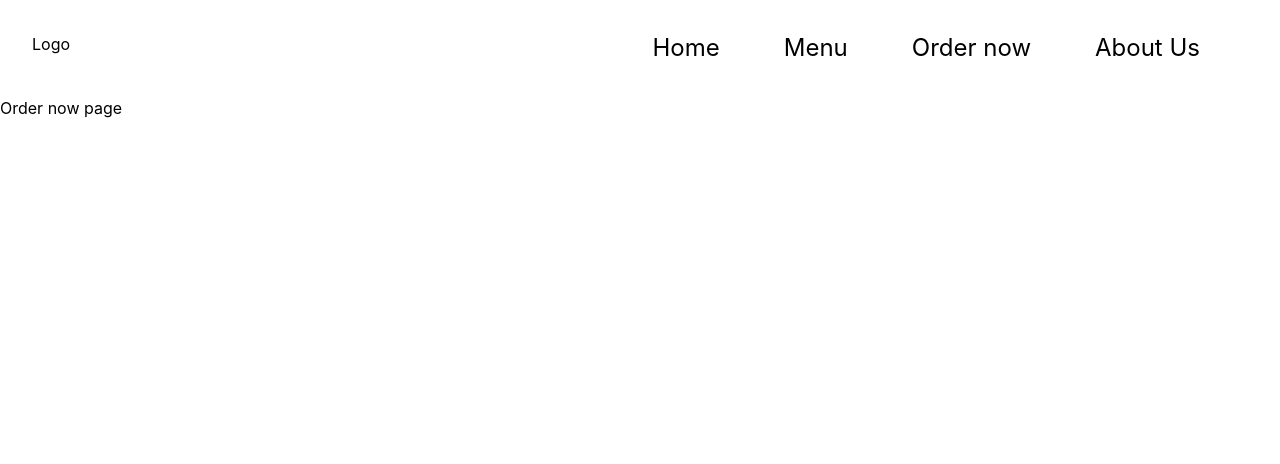
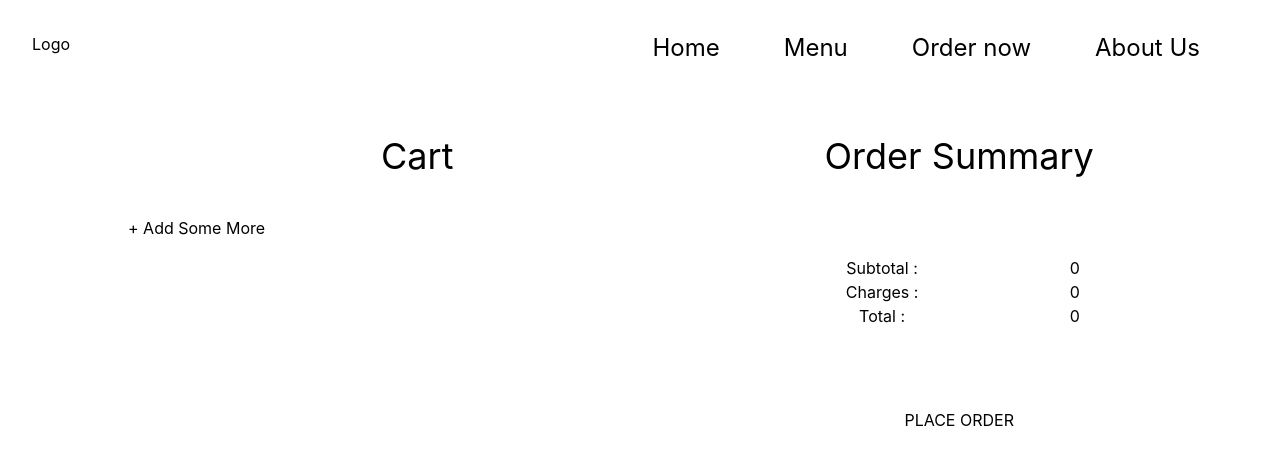
Before and after one commit to raymons123/The-Tuty-Kitchen, a React (Vite) app: page /ordernow in a window 1280 px wide. Shown: the top 464 px of the page. Built offline with nearby package versions, Linux system fonts and the light colour scheme.

Commit message:
Completed OrderNow page structure

```diff
--- a/src/App.jsx
+++ b/src/App.jsx
@@ -4,16 +4,20 @@ import Ordernow from "./pages/Ordernow"
 import Aboutus from "./pages/Aboutus"
 import Home from "./pages/Home"
 import Menu from "./pages/Menu"
+import { useState } from "react"
 
 function tuty(){
+
+  const [cart,setcart] = useState([])
+
   return(
     <BrowserRouter>
       <Navbar />
       <Routes>
         <Route path="/" element={< Home/>}/>
         <Route path="/aboutus" element={< Aboutus/>}/>
-        <Route path="/menu" element={< Menu/>}/>
-        <Route path="/ordernow" element={<Ordernow/>}/>
+        <Route path="/menu" element={< Menu cart={cart} setcart={setcart} />}/>
+        <Route path="/ordernow" element={<Ordernow cart={cart} setcart={setcart} />}/>
       </Routes>
     </BrowserRouter>
   )
--- a/src/pages/Menu.jsx
+++ b/src/pages/Menu.jsx
@@ -2,9 +2,8 @@ import { useState } from "react"
 import { Link } from "react-router-dom"
 
 
-function Menu() {
+function Menu({cart,setcart}) {
   const [categoryselected,setcategoryselected] = useState("Starters")
-  const [cart,setcart] = useState([])
   const menuItems = [
     // Starters
     { name: "Chicken 65", price: 123, category: "Starters" },
@@ -139,9 +138,9 @@ function Menu() {
         <h3>{price}</h3>
         {existing ? (
           <div className="flex justify-center gap-5">
-            <button onClick={()=> decrease(name)}>-</button>
+            <button onClick={()=> decrease(name)} className="hover:cursor-pointer">-</button>
             <p>{existing.qty}</p>
-            <button onClick={()=> increase(name)}>+</button>
+            <button onClick={()=> increase(name)} className="hover:cursor-pointer">+</button>
           </div>
         ) : (
           <button onClick={() => Addtocart({name, price, category})}>
--- a/src/pages/Ordernow.jsx
+++ b/src/pages/Ordernow.jsx
@@ -1,7 +1,94 @@
-function Ordernow() {
+import { Link } from "react-router-dom"
+
+function Ordernow({cart,setcart}) {
+
+  function Smallcard({name,price,qty}){
+    return(
+    <div className="flex justify-center gap-10">
+      <div className="w-2/5">
+        <p>image</p>
+      </div>
+      <div className="w-3/5 ">
+        <h3>{name}</h3>
+        <h4>{price}</h4>
+        <div className="flex gap-5">
+          <button onClick={()=> decrease(name)} className="hover:cursor-pointer">-</button>
+          <p>{qty}</p>
+          <button onClick={()=> increase(name)} className="hover:cursor-pointer">+</button>
+        </div>
+      </div>
+    </div>)
+  }
+
+  function increase(name){
+   setcart( cart.map((item) => {
+      if (item.name === name) {
+        return  { ...item, qty: item.qty + 1 }
+      }
+      return item
+    }))
+
+  }
+  function decrease(name){
+    const existing = cart.find((item)=> item.name === name)
+    if(existing.qty>1){
+      setcart( cart.map((item) => {
+        if (item.name === name) {
+          return  { ...item, qty: item.qty - 1 }
+        }
+        return item
+      }))
+    }
+    else{
+      setcart(cart.filter((item)=> item.name !== existing.name))
+    }
+  }
+  const totprice = cart.reduce((sum,item)=> sum=sum+item.qty*item.price,0)
   return (
-    <div>
-      <h1>Order now page</h1>
+    <div className="min-h-screen max-w-5xl mx-auto">
+      <div className="flex justify-center gap-15">
+        <div className="w-3/5">
+          <h2 className="flex justify-center text-4xl p-10">Cart</h2>
+          {cart.map((item)=>(
+            < Smallcard name={item.name} price={item.price} qty={item.qty}/>
+          ))}
+          <Link to="/menu" >+ Add Some More</Link>
+        </div>
+        <div className="w-2/5">
+          <h2 className="flex justify-center text-4xl p-10">Order Summary</h2>
+          {
+            cart.map((item)=> (
+              <div className="flex justify-center ">
+                <h2 className="w-3/5 text-center">{item.name}</h2>
+                <h2 className="w-2/5 text-center">{item.price} X {item.qty}</h2>
+              </div>
+
+            ))
+          }
+          <div className="flex justify-center mt-10">
+            <h2 className="w-3/5 text-center">Subtotal : </h2>
+            <h2 className="w-2/5 text-center">{totprice}</h2>
+          </div>
+          <div className="flex justify-center">
+            <h2 className="w-3/5 text-center">Charges : </h2>
+            <h2 className="w-2/5 text-center">{totprice*0.05}</h2>
+          </div>
+          <div className="flex justify-center">
+            <h2 className="w-3/5 text-center">Total : </h2>
+            <h2 className="w-2/5 text-center">{totprice*1.05}</h2>
+          </div>
+          <div className="flex justify-center p-20">
+            <button className="hover:cursor-pointer" onClick={()=> {
+              setcart([])
+              alert("Order Placed")
+
+            }}>
+              PLACE ORDER
+            </button>
+          </div>
+
+        </div>
+      </div>
     </div>
   )
 }
```
